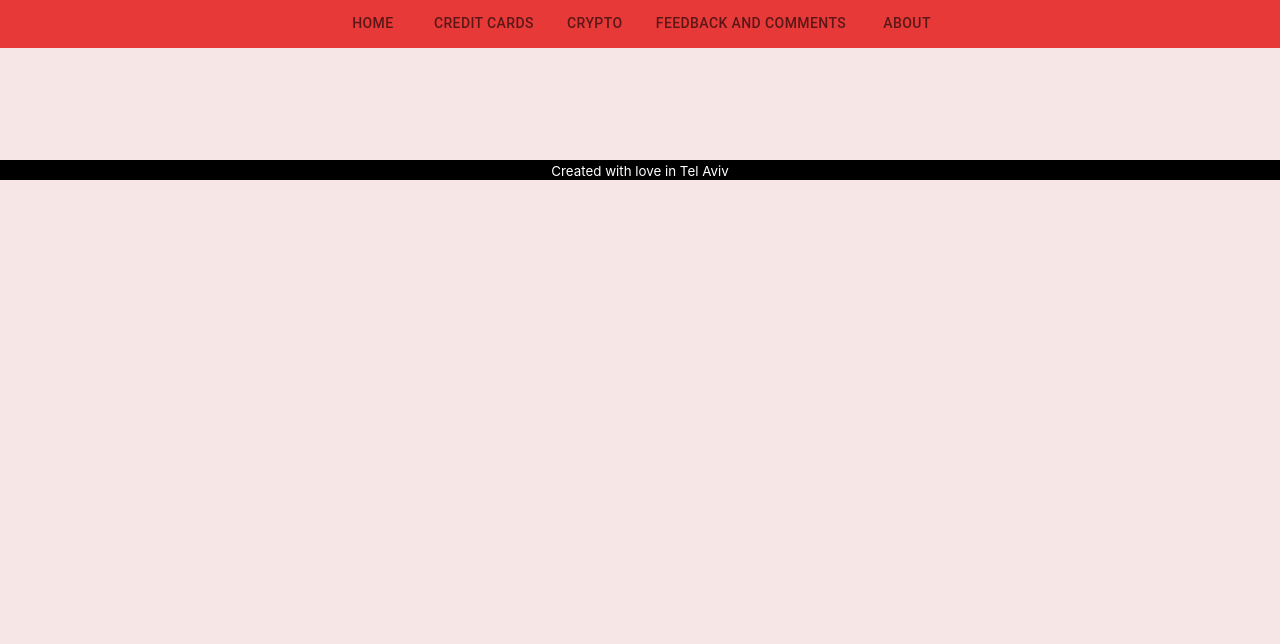
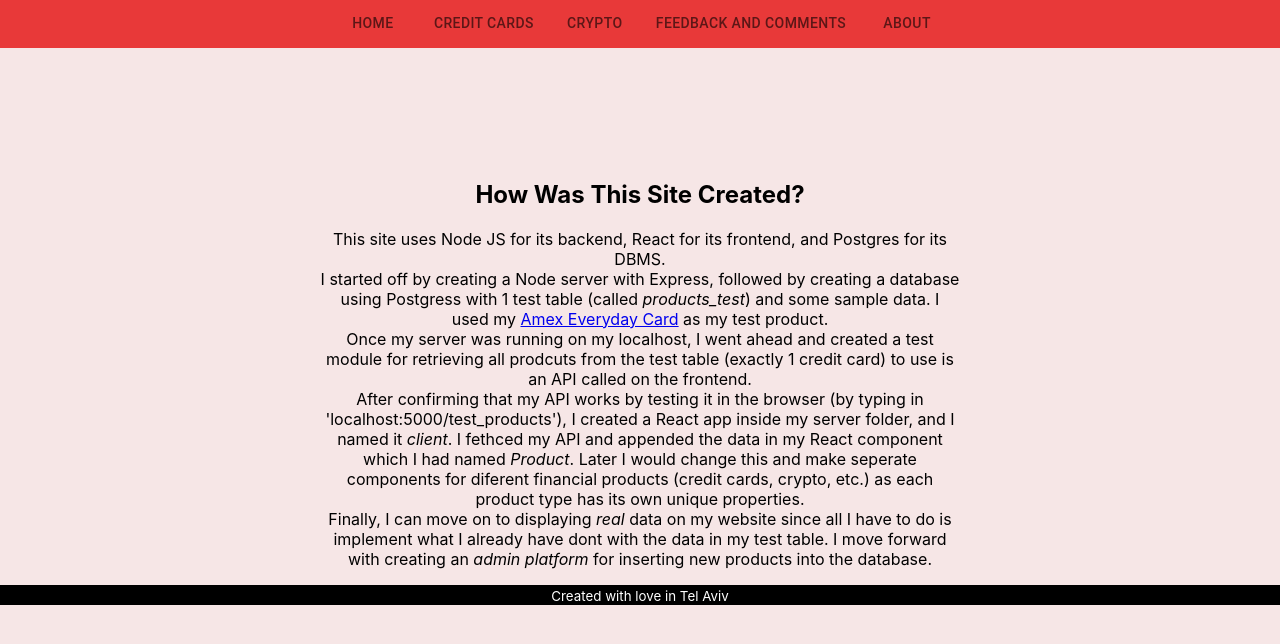
Before and after one commit to shaul613/finance-app, a React (Create React App) app in the folder client/: page /about in a window 1280 px wide. Shown: the top 644 px of the page. Built offline with nearby package versions, Linux system fonts and the light colour scheme; the HTML template or start-up script is replaced by a standard one.

Commit message:
wrote on about page

```diff
--- a/client/src/App.css
+++ b/client/src/App.css
@@ -234,3 +234,8 @@ body{
   background-color: #1e4ee9;
   cursor: pointer;
 }
+
+#about{
+  margin-left: 25vw;
+  margin-right: 25vw;
+}
--- a/client/src/components/About.js
+++ b/client/src/components/About.js
@@ -2,7 +2,30 @@
 
 const About = (props) => {
   return(
-    <div>
+    <div id='about'>
+      <div class='about_par'>
+        <h2>How Was This Site Created?</h2>
+        <p>
+          This site uses Node JS for its backend, React for its frontend, and Postgres for its DBMS.
+          <br />
+          I started off by creating a Node server with Express, followed by creating a database using
+          Postgress with 1 test table (called <i>products_test</i>) and some sample data. I used my <a href='#'>Amex
+          Everyday Card</a> as my test product.
+          <br />
+          Once my server was running on my localhost, I went ahead and created a test module for retrieving all
+          prodcuts from the test table (exactly 1 credit card) to use is an API called on the frontend.
+          <br />
+          After confirming that my API works by testing it in the browser (by typing in 'localhost:5000/test_products'),
+          I created a React app inside my server folder, and I named it <i>client</i>. I fethced my API
+          and appended the data in my React component which I had named <i>Product</i>. Later I would change this
+          and make seperate components for diferent financial products (credit cards, crypto, etc.) as each product
+          type has its own unique properties.
+          <br />
+          Finally, I can move on to displaying <i>real</i> data on my website since all I have to do is implement
+          what I already have dont with the data in my test table. I move forward with creating an <i>admin
+          platform</i> for inserting new products into the database.
+        </p>
+      </div>
     </div>
   )
 }
```
